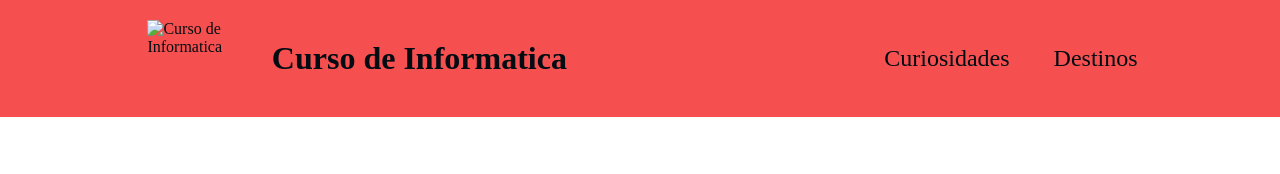
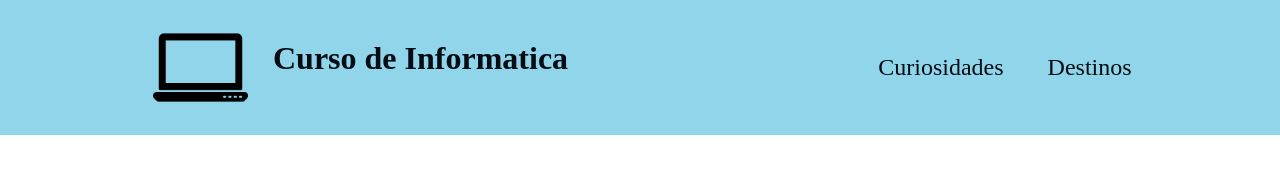
Before and after one commit to leo-lindo-charles-feio/site--escola-2B, a plain HTML site: page index.html in a window 1280 px wide. Drawn offline with Linux system fonts and the light colour scheme.

Commit message:
Add files via upload

```diff
--- a/index.html
+++ b/index.html
@@ -11,7 +11,7 @@
 <body>
     <header class="cabecalho">
         <div class="div-cabecalho-logo">
-            <img class="cabecalho-imagem" src="geography 1.svg" alt="Curso de Informatica">
+            <img class="cabecalho-imagem" src="pc.png" alt="Curso de Informatica">
             <h1 class="cabecalho-titulo">Curso de Informatica</h1>
         </div>
         <ul class="cabecalho-lista">
--- a/style.css
+++ b/style.css
@@ -3,7 +3,7 @@
     padding: 0;
 }
 .cabecalho{
-    background-color: #f31a1ac4;
+    background-color: #71c9e4c4;
     color:rgb(3, 12, 19);
     display: flex;
     justify-content: space-around;
```
Also changed, not shown: 5974636.png (added), pc.png (added).
